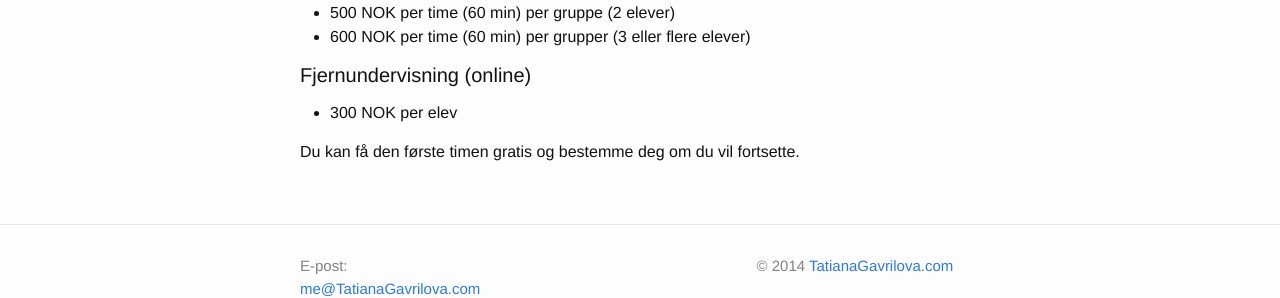
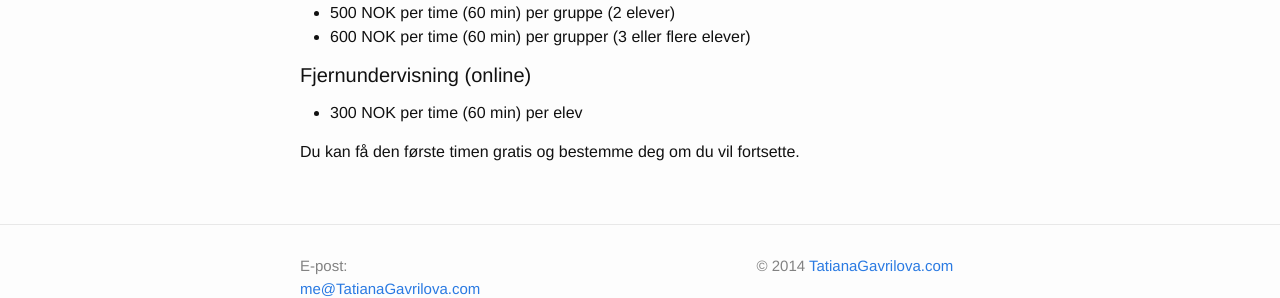
Before and after one commit to TatianaGavrilova/tatianagavrilova.github.io, a Jekyll site: the page built from 00-prices.md, in a window 1280 px wide. Shown: the part 224-522 px from the top of the page. Built offline with Jekyll 4.4.1, drawn with Linux system fonts in a browser that asks for light colours.

Commit message:
Add per-time for online learning price

```diff
--- a/00-prices.md
+++ b/00-prices.md
@@ -12,6 +12,6 @@ long_title: Priser
 
 #### Fjernundervisning (online)
 
-* 300 NOK per elev
+* 300 NOK per time (60 min) per elev
 
 Du kan få den første timen gratis og bestemme deg om du vil fortsette.
```
